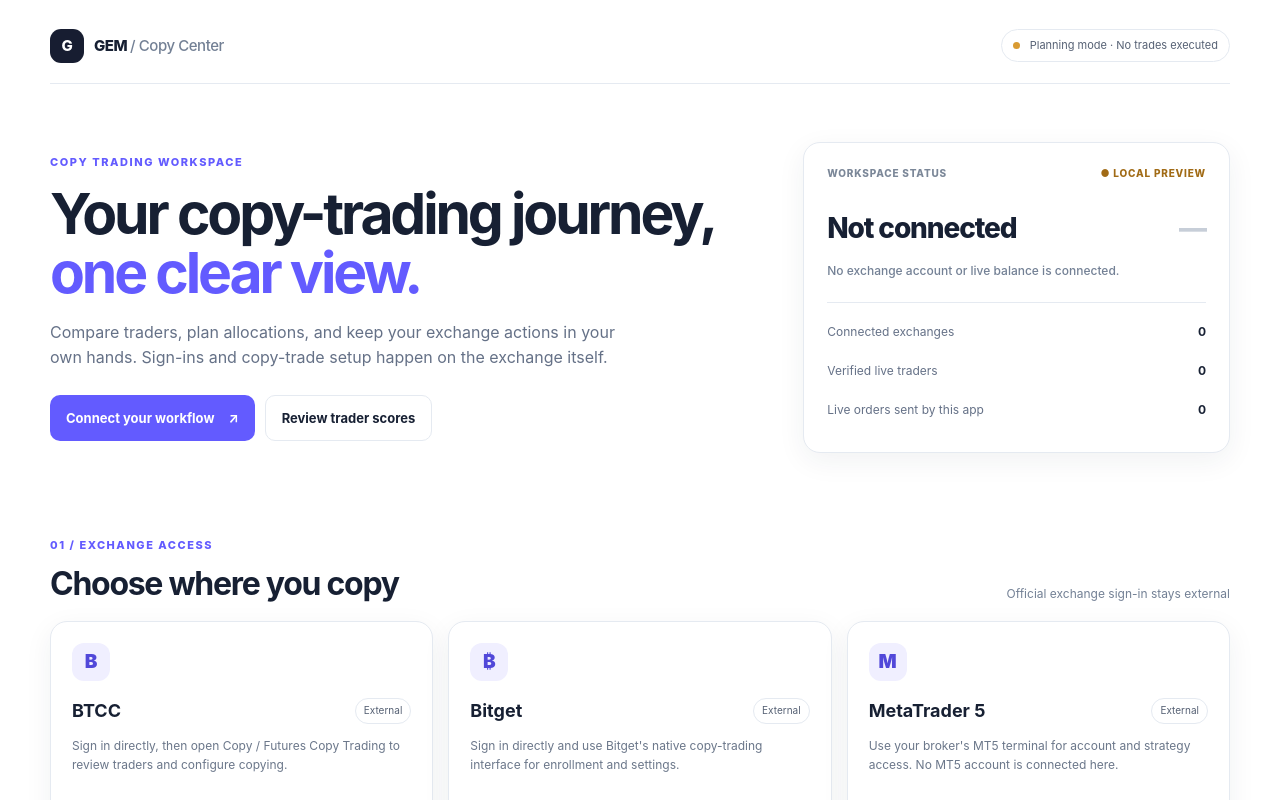
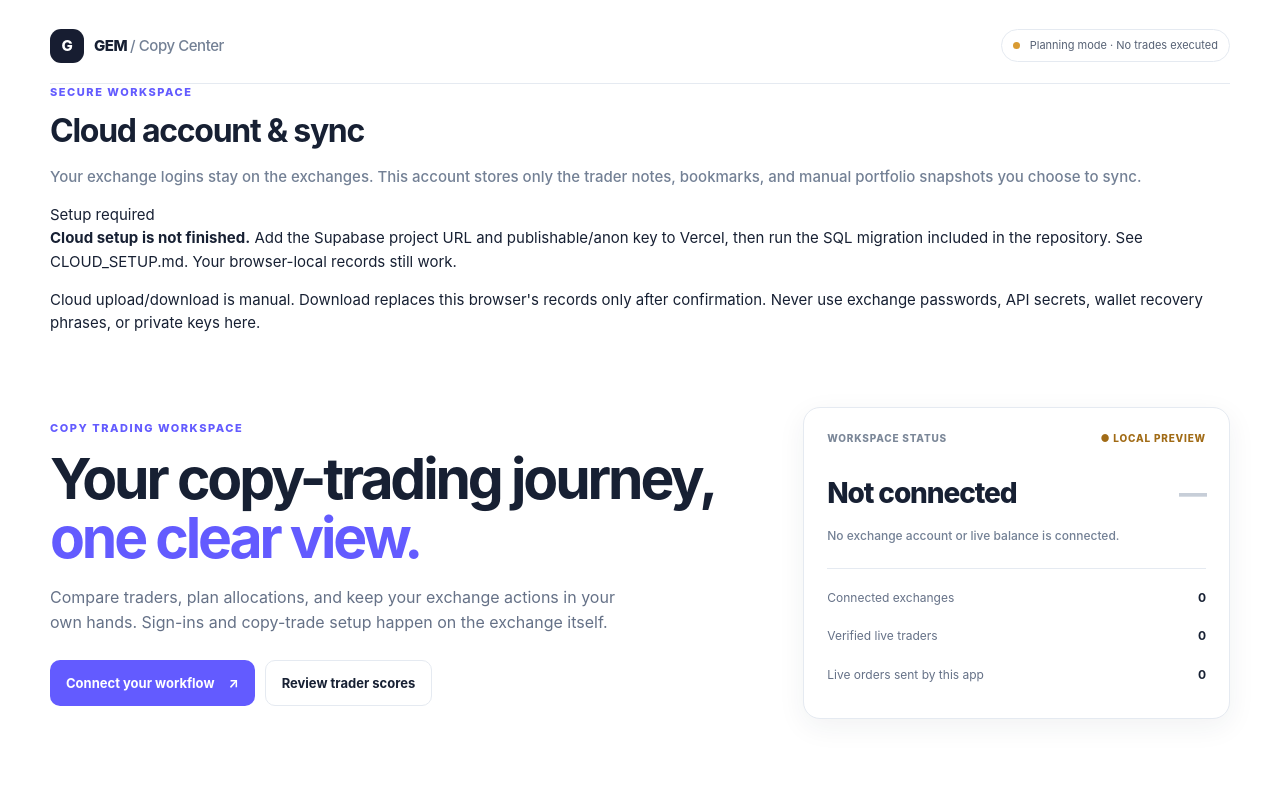
Before and after one commit to gem-cybersecurity-monitoring-assist/btcc-copy-manager, a Next.js app: page /copy-trading in a window 1280 px wide. Shown: the top 800 px of the page. Built offline with nearby package versions, Linux system fonts and the light colour scheme; no server answers.

Commit message:
feat: integrate cloud account and sync panel

```diff
--- a/app/copy-trading/page.tsx
+++ b/app/copy-trading/page.tsx
@@ -1,6 +1,7 @@
 "use client";
 
 import "./styles.css";
+import CloudAccountPanel from "./CloudAccountPanel";
 
 import { useEffect, useMemo, useRef, useState } from "react";
 
@@ -193,6 +194,8 @@ export default function CopyTradingPage() {
         <span className="mode-pill"><i /> Planning mode · No trades executed</span>
       </header>
 
+      <CloudAccountPanel />
+
       <section className="hero">
         <div className="hero-copy">
           <p className="eyebrow">COPY TRADING WORKSPACE</p>
```
